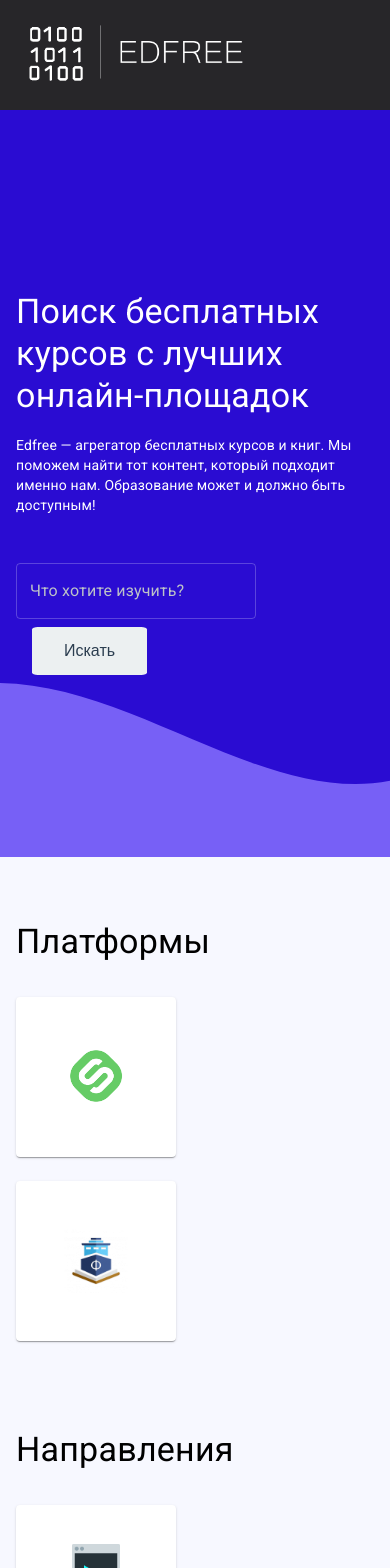
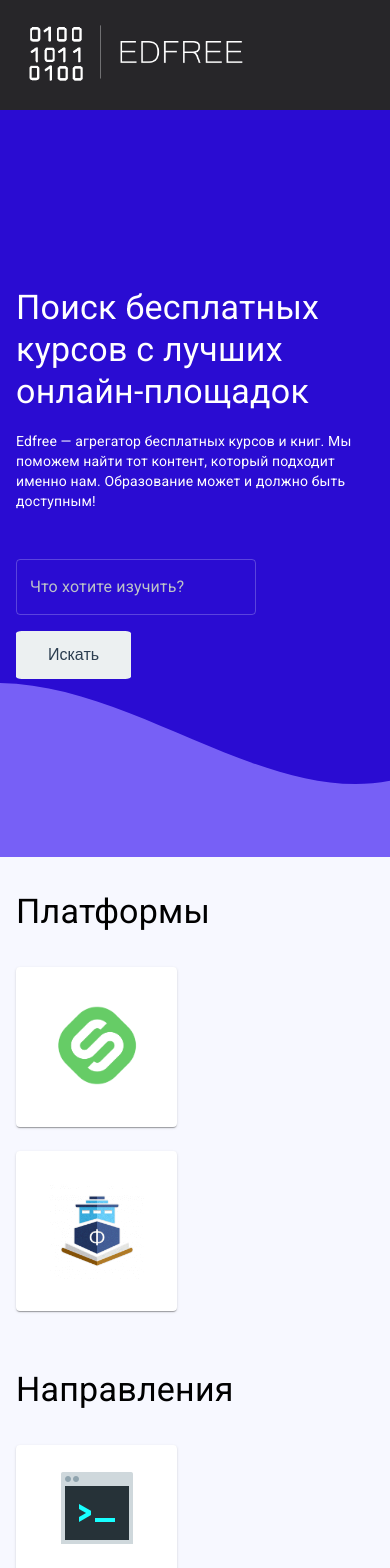
Before and after one commit to nikolaevv/edfree-web, a React (Create React App) app: page / in a window 390 px wide. Shown: the top 1568 px of the page. Built offline with nearby package versions, Linux system fonts and the light colour scheme.

Commit message:
fix: Fix styles of cards

```diff
--- a/src/components/pages/pages.css
+++ b/src/components/pages/pages.css
@@ -65,7 +65,8 @@
 }
 
 @media (max-width: 900px) {
-    .platform-logo {
-        width: 4em;
+    .section {
+        margin-top: 2em;
+        margin-bottom: 2em;
     }
 }
--- a/src/components/pages/styles.js
+++ b/src/components/pages/styles.js
@@ -17,14 +17,30 @@ const useStyles = makeStyles((theme) => ({
       marginTop: theme.spacing(3),
     },
     root: {
-      display: 'flex',
-      flexWrap: 'wrap',
-      '& > *': {
+        display: 'flex',
+        flexWrap: 'wrap',
+        [theme.breakpoints.down('600')]: {
+            justifyContent: "space-between"
+        },
+
+        '& > *': {
         marginRight: theme.spacing(3),
         marginBottom: theme.spacing(3),
-        width: theme.spacing(20),
-        height: theme.spacing(20),
-      },
+        width: "10em",
+        height: "10em",
+
+        [theme.breakpoints.down('600')]: {
+            width: "45%",
+            '& > *:nth-child(2n)': {
+                marginRight: 0
+            }
+        },
+        [theme.breakpoints.down('350')]: {
+            width: "100%",
+            marginRight: 0
+        }
+    },
+
     },
 }));
 
--- a/src/components/search-section/search-section.css
+++ b/src/components/search-section/search-section.css
@@ -35,7 +35,6 @@
     border-radius: 5%;
     padding: 15px 32px;
     font-size: 1em;
-    margin-left: 1em;
     text-align: center;
     text-decoration: none;
     display: inline-block;
@@ -47,6 +46,7 @@
 
 .bg-searchvbar {
     width: 30em;
+    margin-right: 1em !important;
 }
 
 .bg-button {
@@ -73,9 +73,11 @@
     .search-description {
         width: 100%;
     }
+}
 
+@media (max-width: 415px) {
     .search-button {
-        margin-left: 0;
-        margin-top: 0.5em;
+        margin-left: 0 !important;
+        margin-top: 1em;
     }
 }
```
